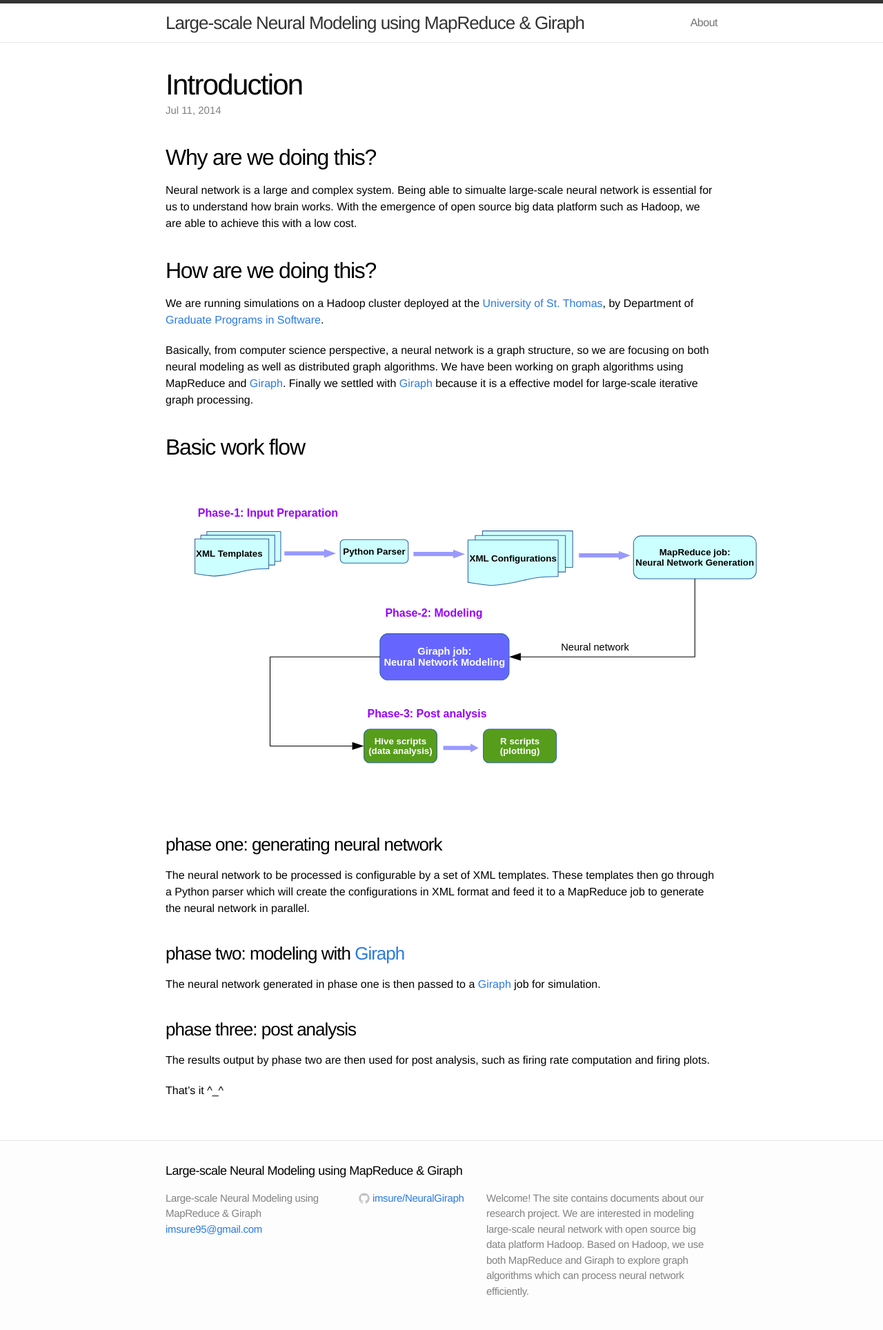
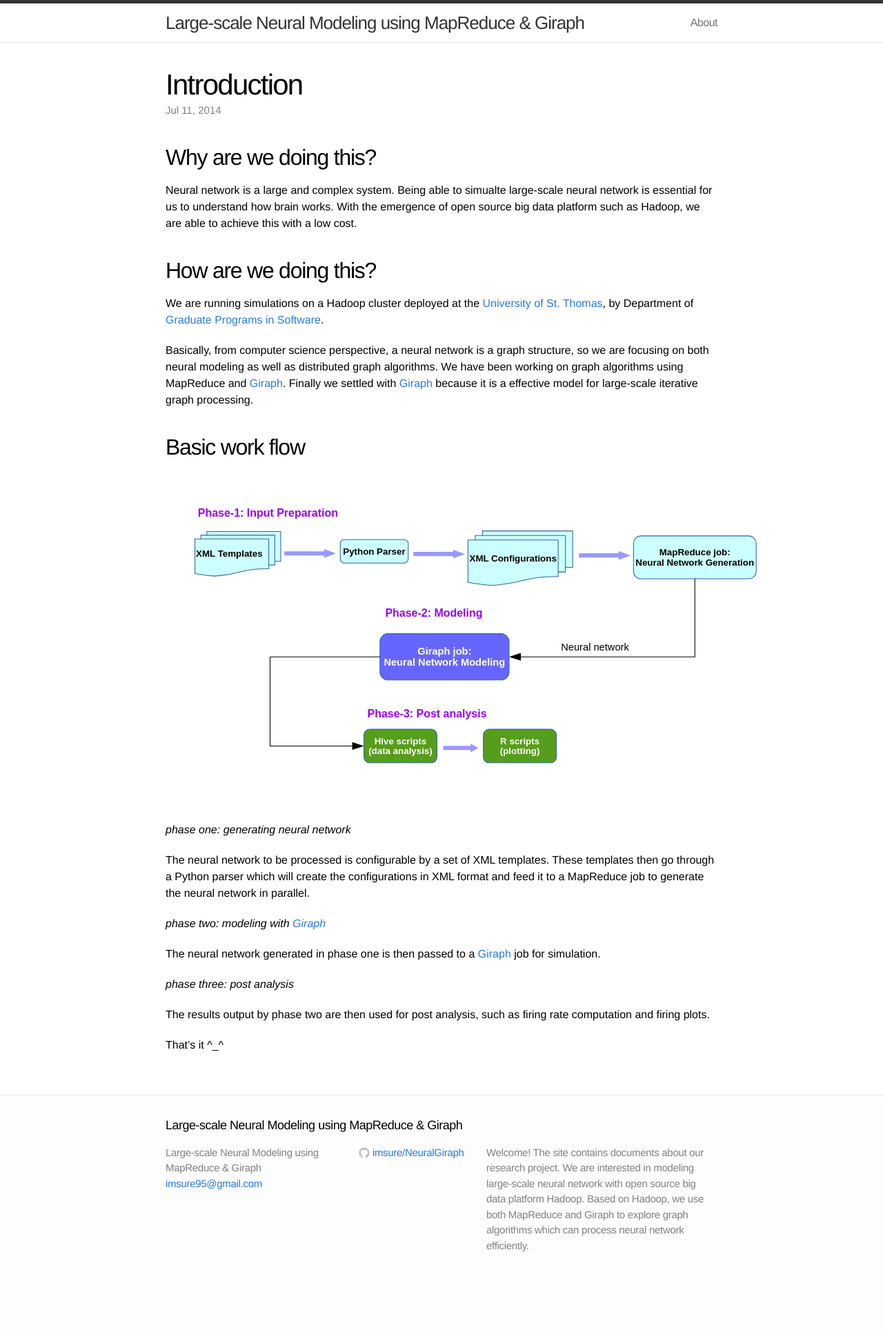
Before and after one commit to imsure/NeuralGiraph, a Jekyll site: the page built from _posts/2014-07-11-introduction.markdown, in a window 1280 px wide. Shown: the whole page at 69% size. Built offline with Jekyll 4.4.1, drawn with Linux system fonts in a browser that asks for light colours; after the commit the page ends 1862 px from its top, so only the background shows below that.

Commit message:
modify introduction post

```diff
--- a/_posts/2014-07-11-introduction.markdown
+++ b/_posts/2014-07-11-introduction.markdown
@@ -26,21 +26,21 @@ it is a effective model for large-scale iterative graph processing.
 
 ## Basic work flow
 
-![basic work flow](/NeuralGiraph/assets/work-flow.svg)
+![basic work flow](/assets/work-flow.svg)
 
-### phase one: generating neural network
+*phase one: generating neural network*
 
 The neural network to be processed is configurable by a set of XML
 templates. These templates then go through a Python parser which will
 create the configurations in XML format and feed it to a MapReduce
 job to generate the neural network in parallel.
 
-### phase two: modeling with [Giraph]
+*phase two: modeling with [Giraph]*
 
 The neural network generated in phase one is then passed to a [Giraph]
 job for simulation.
 
-### phase three: post analysis
+*phase three: post analysis*
 
 The results output by phase two are then used for post analysis, such
 as firing rate computation and firing plots.
```
